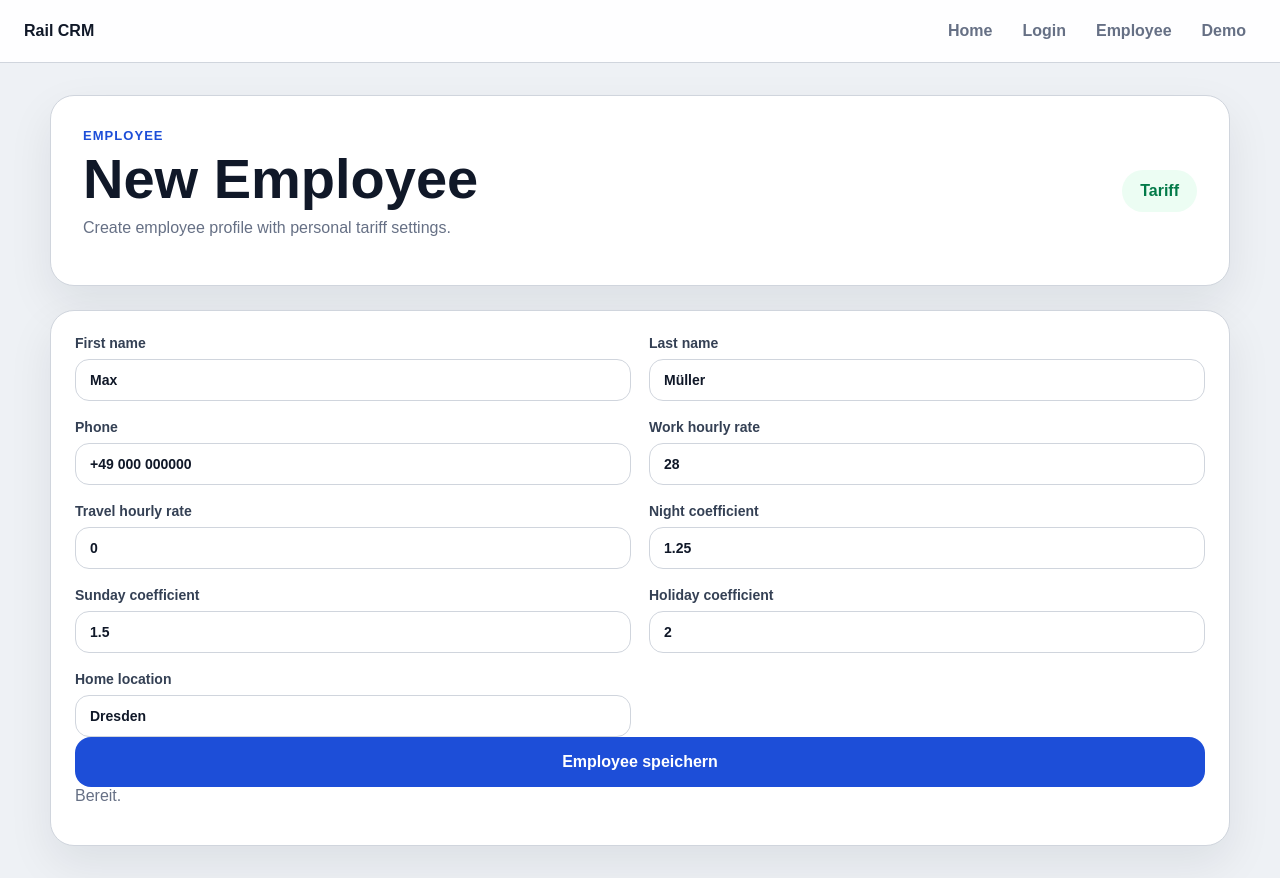
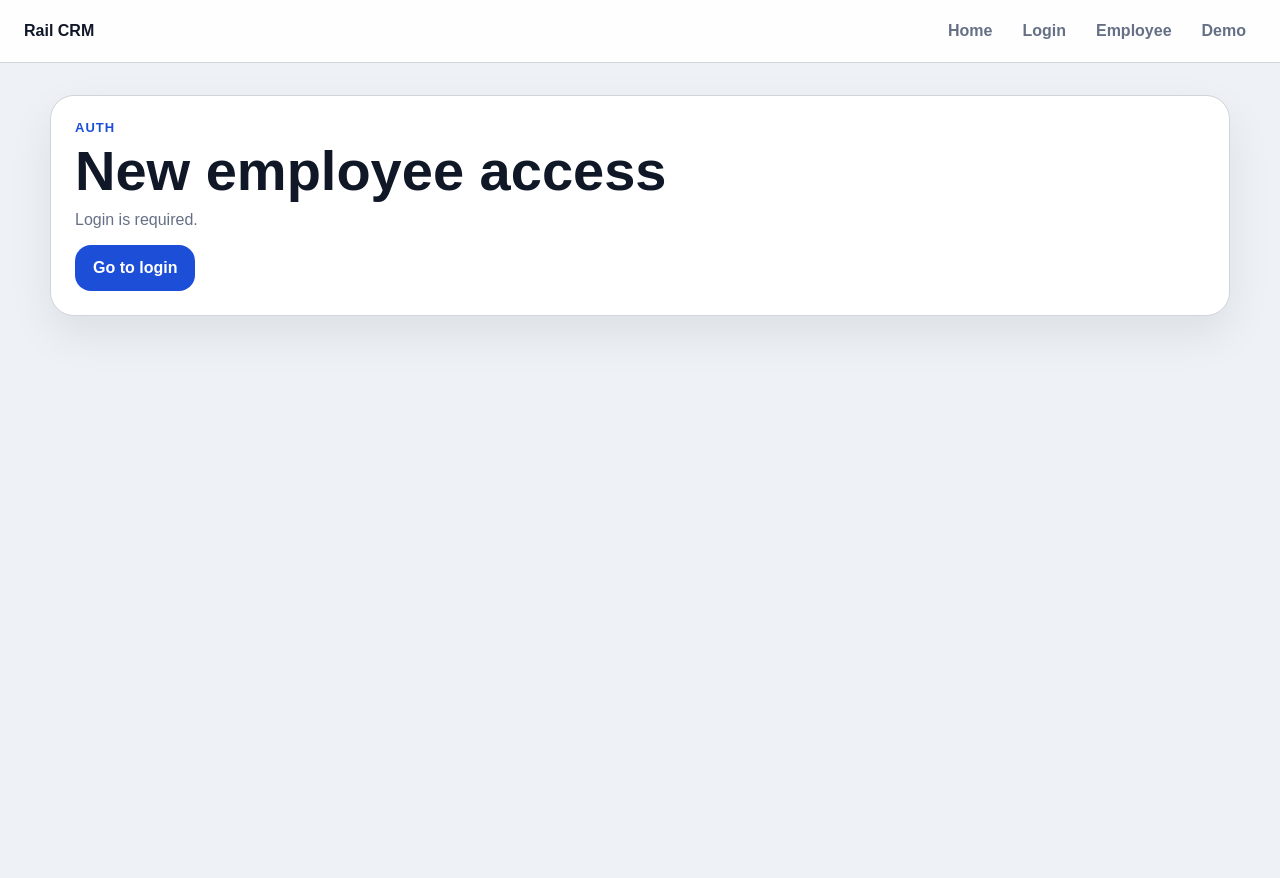
Before and after one commit to Webartdp/rail-crm-platform, a Next.js app in the folder frontend/: page /employees/new in a window 1280 px wide. After the commit the page ends 800 px from the top, so only its background shows below. Built offline with nearby package versions, Linux system fonts and the light colour scheme; no server answers.

Commit message:
Guard new employee page by admin role

```diff
--- a/frontend/app/employees/new/page.tsx
+++ b/frontend/app/employees/new/page.tsx
@@ -1,6 +1,7 @@
 'use client';
 
 import { useState } from 'react';
+import RoleGuard from '../../components/RoleGuard';
 import { createEmployeeProfile } from '../../../lib/employee-profiles';
 
 export default function NewEmployeePage() {
@@ -30,12 +31,13 @@ export default function NewEmployeePage() {
       });
       setMessage('Employee profile gespeichert.');
     } catch (error) {
-      setMessage('API nicht erreichbar. Employee profile wurde nicht gespeichert.');
+      setMessage('API nicht erreichbar oder admin role fehlt. Employee profile wurde nicht gespeichert.');
     }
   }
 
   return (
     <main className="page-shell">
+      <RoleGuard allowedRoles={['admin']} title="New employee access">
         <section className="hero-card">
           <div>
             <p className="eyebrow">Employee</p>
@@ -60,6 +62,7 @@ export default function NewEmployeePage() {
           <button className="action-button primary" onClick={submit} type="button">Employee speichern</button>
           <p className="hint">{message}</p>
         </section>
+      </RoleGuard>
     </main>
   );
 }
```
Lines whose indentation alone changed are shown as unchanged.
